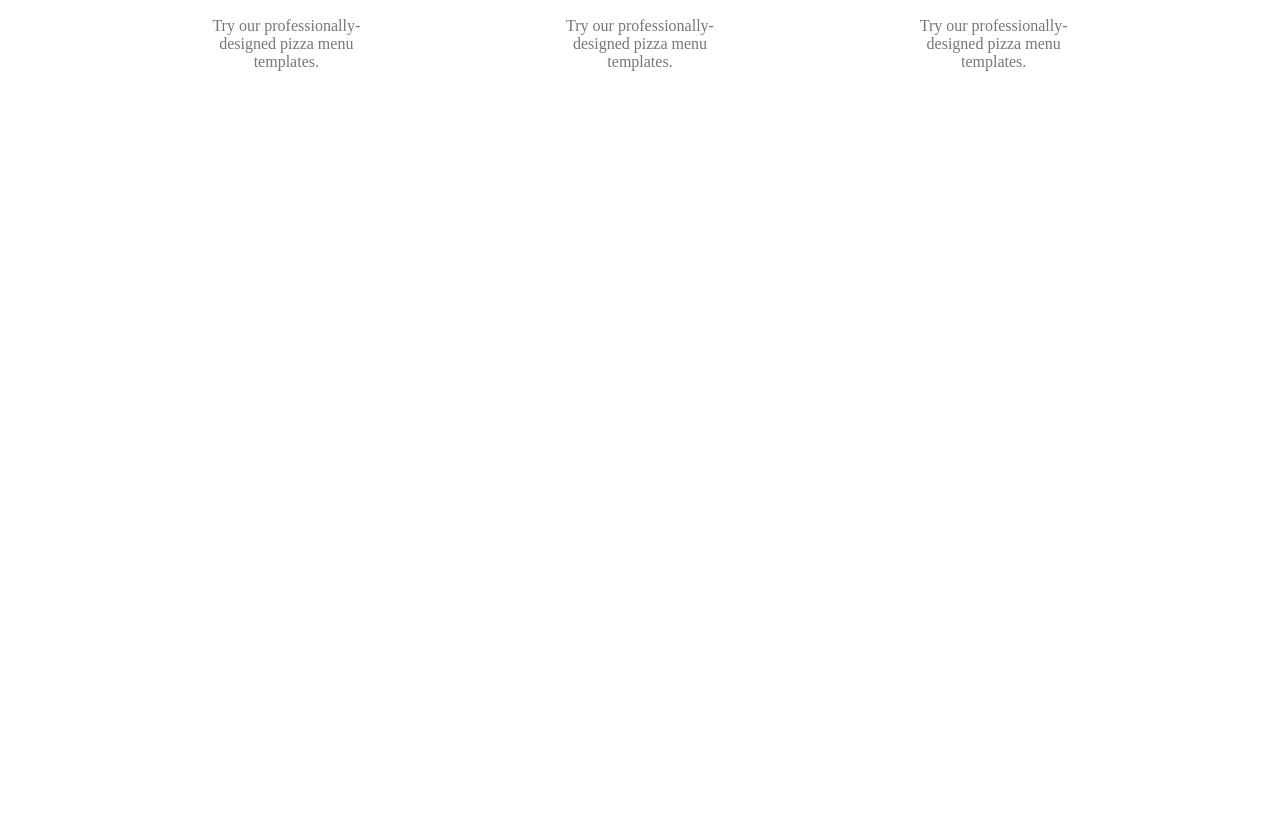
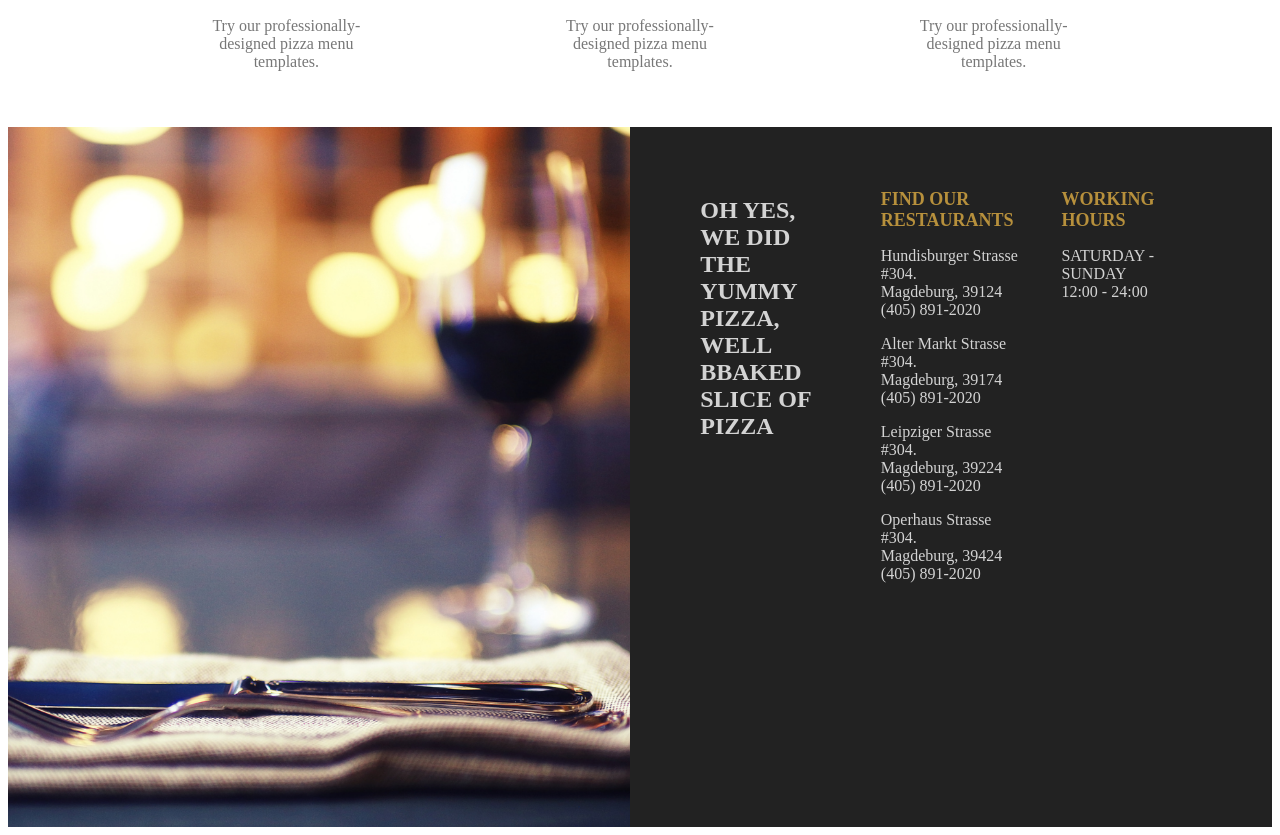
Before and after one commit to Lekan-Osindeinde/food-orderingapp, a React (Create React App) app: page / in a window 1280 px wide. Shown: the part 1583-2418 px from the top of the page. Before the commit the page ends 1718 px from the top, so only its background shows below. Built offline with nearby package versions, Linux system fonts and the light colour scheme.

Commit message:
Footer and styling

```diff
--- a/src/App.js
+++ b/src/App.js
@@ -1,3 +1,4 @@
+import Footer from "./components/Footer";
 import Navbar from "./components/Navbar";
 import PizzaList from "./components/PizzaList";
 
@@ -6,6 +7,7 @@ function App() {
     <div className="App">
       <Navbar />
       <PizzaList />
+      <Footer />
     </div>
   );
 }
--- /dev/null
+++ b/src/components/Footer.jsx
@@ -0,0 +1,50 @@
+import styles from "../styles/Footer.module.css";
+
+const Footer = () => {
+  return (
+    <div className={styles.container}>
+      <div className={styles.item}>
+        <img src="/img/bg.png" layout="fill" alt="" />
+      </div>
+      <div className={styles.item}>
+        <div className={styles.card}>
+          <h2 className={styles.motto}>
+            OH YES, WE DID THE YUMMY PIZZA, WELL BBAKED SLICE OF PIZZA
+          </h2>
+        </div>
+        <div className={styles.card}>
+          <h1 className={styles.title}>FIND OUR RESTAURANTS</h1>
+          <p className={styles.text}>
+            Hundisburger Strasse #304.
+            <br /> Magdeburg, 39124
+            <br /> (405) 891-2020
+          </p>
+          <p className={styles.text}>
+            Alter Markt Strasse #304.
+            <br /> Magdeburg, 39174
+            <br /> (405) 891-2020
+          </p>
+          <p className={styles.text}>
+            Leipziger Strasse #304.
+            <br /> Magdeburg, 39224
+            <br /> (405) 891-2020
+          </p>
+          <p className={styles.text}>
+            Operhaus Strasse #304.
+            <br /> Magdeburg, 39424
+            <br /> (405) 891-2020
+          </p>
+        </div>
+        <div className={styles.card}>
+          <h1 className={styles.title}>WORKING HOURS</h1>
+          <p className={styles.text}>
+            SATURDAY - SUNDAY
+            <br /> 12:00 - 24:00
+          </p>
+        </div>
+      </div>
+    </div>
+  );
+};
+
+export default Footer;
--- a/src/components/Navbar.jsx
+++ b/src/components/Navbar.jsx
@@ -21,6 +21,7 @@ const Navbar = () => {
           <img src="/img/logo.png" alt="" width="50px" height="50px" />
           <li className={styles.listItem}>Events</li>
           <li className={styles.listItem}>Blog</li>
+
           <li className={styles.listItem}>Contact</li>
         </ul>
       </div>
--- /dev/null
+++ b/src/styles/Footer.module.css
@@ -0,0 +1,50 @@
+.container{
+    height: calc(100vh - 100px);
+    background-color: #222;
+    display: flex;
+}
+.item{
+    flex: 1;
+    position: relative;
+    display: flex;
+}
+.item:last-child{
+    flex: 2;
+    padding: 50px;
+    justify-content: space-between;
+
+}
+.card{
+    flex: 1;
+    padding: 0 20px;
+}
+.title{
+    font-size: 18px;
+    color: #b7903c;
+
+}
+.text{
+    color: lightgray;
+}
+.motto{
+    color: lightgray;
+}
+@media screen and (max-width: 480px){
+
+    .container{
+        height: auto;
+        text-align: center;
+    }
+.item:first-child{
+    display: none;
+}
+.item:last-child{
+    flex-direction: column;
+}
+.title{
+    font-size: 30px;
+}
+.text{
+    font-size: 20px;
+}
+}
--- a/src/styles/navbar.module.css
+++ b/src/styles/navbar.module.css
@@ -57,6 +57,7 @@
 .listItem{
     margin: 45px;
     font-weight: 500;
+    cursor: pointer;
 }
 
 .imgCart{
```
